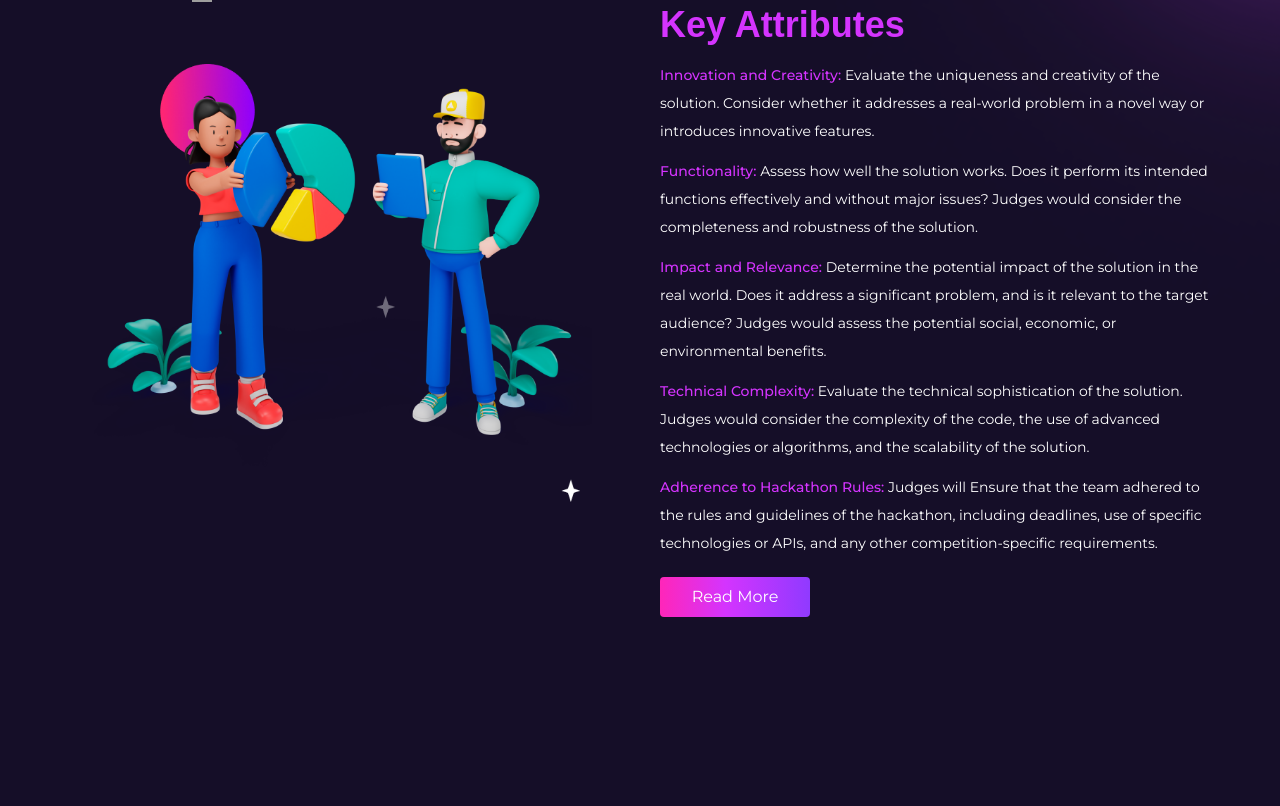
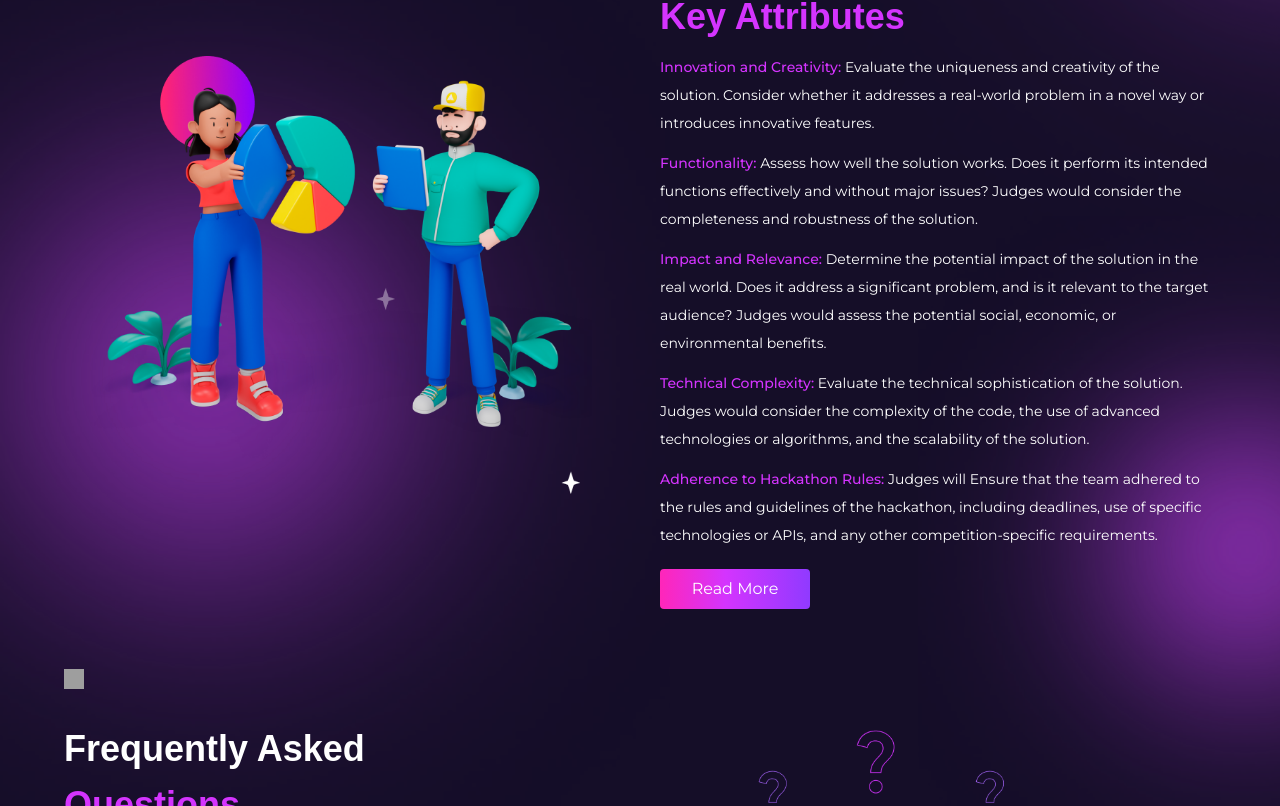
Before and after one commit to Favourz1/favourz-getlinked-ai-hackathon, a React (Vite) app: page / in a window 1280 px wide. Shown: the part 1994-2800 px from the top of the page. Before the commit the page ends 2671 px from the top, so only its background shows below. Built offline with nearby package versions, Linux system fonts and the light colour scheme; grey boxes are pictures that could not be loaded; a web font is replaced by a local one.

Commit message:
Chore: Implemented FAQ section

```diff
--- a/src/index.css
+++ b/src/index.css
@@ -56,11 +56,11 @@ html {
 }
 
 * {
-  transition: 0.25s ease-in-out;
-  -webkit-transition: 0.25s ease-in-out;
-  -moz-transition: 0.25s ease-in-out;
-  -ms-transition: 0.25s ease-in-out;
-  -o-transition: 0.25s ease-in-out;
+  transition: 0.2s ease-in-out;
+  -webkit-transition: 0.2s ease-in-out;
+  -moz-transition: 0.2s ease-in-out;
+  -ms-transition: 0.2s ease-in-out;
+  -o-transition: 0.2s ease-in-out;
 }
 
 
--- a/src/pages/Home.jsx
+++ b/src/pages/Home.jsx
@@ -13,11 +13,12 @@ import bigIdea from "../assets/images/big-idea.png"
 import curvedArrow from "../assets/images/curved-arrow.png"
 import girlWithLinkedAi from "../assets/images/girl-with-linked-ai.png"
 import peopleWithPieChart from "../assets/images/people-pie.png"
+import manThinking from "../assets/images/man-thinking.png"
 
 const Home = () => {
   return (
     <Layout>
-      <section className="relative pt-5 mb-5 min-h-[calc(100vh -90px)]" style={{minHeight: 'calc(100vh - 100px)'}}>
+      <section className="relative pt-5 mb-5 min-h-[calc(100vh -90px)]" style={{maxHeight: 'calc(100vh - 100px)'}}>
         <div className="container mx-auto px-16">
           <div className="flex flex-col">
             <p className="relative text-lg  text-end font-semibold italic after:bg-heroLineCurve after:absolute after:top-[60%] after:right-0 after:h-[30px] after:w-[400px] after:bg-no-repeat after:bg-right after:bg-30% after:animate-[fadeInRight_0.5s_0.2s_ease_forwards]">Igniting a Revolution in HR Innovation</p>
@@ -92,6 +93,8 @@ const Home = () => {
       </section>
       <section className="relative py-5 mb-5">
         <div className="container mx-auto px-16">
+              <img className="absolute bottom-[-5%] left-[-20%] rotate-[270deg]" src={purpleFlareImg} alt="" />
+              <img className="absolute bottom-[-29%] right-[-23%] w-[60%] rotate-[90deg]" src={purpleFlareImg} alt="" />
           <div className="flex flex-col md:flex-row gap-10">
             <div className="relative flex flex-col justify-center items-center w-full md:w-[50%] pt-10 pb-5">
               <img className="w-[90%]" src={peopleWithPieChart} alt="People happy with getLinkedAi result" />
@@ -115,6 +118,63 @@ const Home = () => {
           </div>
         </div>
       </section>
+      <section className="relative py-5 mb-5">
+        <div className="container mx-auto px-16">
+          <img className="absolute  top-[0] left-[5%] w-5 h-5" src={purpleStar} alt="" />
+          <div className="flex flex-col md:flex-row items-center gap-10">
+            <div className="relative flex flex-col justify-center w-full md:w-[50%] pt-10 pb-5 text-left">
+              <div className="text-4xl font-semibold font-clashDisplay ">Frequently Asked</div>
+              <div className="text-primaryPink text-4xl  font-semibold font-clashDisplay leading-[2]">Questions</div>
+              <p className="text-sm max-w-[65%] mb-5">We got answers to the questions that you might want to ask about <span className="font-semibold">getlinked Hackathon 1.0</span></p>
+              <div className="flex items-center justify-center">
+
+                <div className="w-full max-w-screen-sm">
+                  <button className="w-full border-b-2 border-primaryPink pb-4 text-left group focus:outline-none">
+                    <div className="flex justify-between text-md font-medium">Can I work on a project I started before the hackathon?  <span className="text-primaryPink text-xl pl-6">+</span></div>
+                    <div className="mt-3 hidden text-[#808080] text-sm group-focus:flex">
+                      <p>Yes, you can. We are currently on our pre-hackathon where we had over 5000+ registrations.</p>
+                    </div>
+                  </button>
+                  <button className="w-full border-b-2 border-primaryPink pb-4 text-left group mt-6 focus:outline-none">
+                    <div className="flex justify-between text-md font-medium">What happens if I need help during the hackathon? <span className="text-primaryPink text-xl pl-6">+</span></div>
+                    <div className="mt-3 hidden text-[#808080] text-sm group-focus:flex">
+                      <p>We have a vibrant community of 2k+ on telegram and 4k+ on twitter where you can get any questions answered. So do well to check our page.</p>
+                    </div>
+                  </button>
+                  <button className="w-full border-b-2 border-primaryPink pb-4 text-left group mt-6 focus:outline-none">
+                    <div className="flex justify-between text-md font-medium">What happens if I don't have an idea for a project? <span className="text-primaryPink text-xl pl-6">+</span></div>
+                    <div className="mt-3 hidden text-[#808080] text-sm group-focus:flex">
+                      <p>We have an idea bank of projects to be worked on. So don't worry we got you covered</p>
+                    </div>
+                  </button>
+                  <button className="w-full border-b-2 border-primaryPink pb-4 text-left group mt-6 focus:outline-none">
+                    <div className="flex justify-between text-md font-medium">Can I join a team or do I have to come with one? <span className="text-primaryPink text-xl pl-6">+</span></div>
+                    <div className="mt-3 hidden text-[#808080] text-sm group-focus:flex">
+                      <p>You come with one. You can also meet new friends on our active telegram community to create one. </p>
+                    </div>
+                  </button>
+                  <button className="w-full border-b-2 border-primaryPink pb-4 text-left group mt-6 focus:outline-none">
+                    <div className="flex justify-between text-md font-medium">What happens after the hackathon ends? <span className="text-primaryPink text-xl pl-6">+</span></div>
+                    <div className="mt-3 hidden text-[#808080] text-sm group-focus:flex">
+                      <p>The pre hackathon winner would be announced on Tuesday, 26<sup>th</sup> September 2023.</p>
+                    </div>
+                  </button>
+                  <button className="w-full border-b-2 border-primaryPink pb-4 text-left group mt-6 focus:outline-none">
+                    <div className="flex justify-between text-md font-medium">Can I work on a project I started before the hackathon? <span className="text-primaryPink text-xl pl-6">+</span></div>
+                    <div className="mt-3 hidden text-[#808080] text-sm group-focus:flex">
+                      <p>Yes, you can. We try not to limit what your creativity can achieve.</p>
+                    </div>
+                  </button>
+                </div>
+
+              </div>
+            </div>
+            <div className="relative flex flex-col justify-center items-center w-full md:w-[50%] pt-10 pb-5">
+              <img className="w-[90%]" src={manThinking} alt="The Big Idea" />
+            </div>
+          </div>
+        </div>
+      </section>
 </Layout>
   )
 }
```
Also changed, not shown: src/assets/images/man-thinking.png (added).
